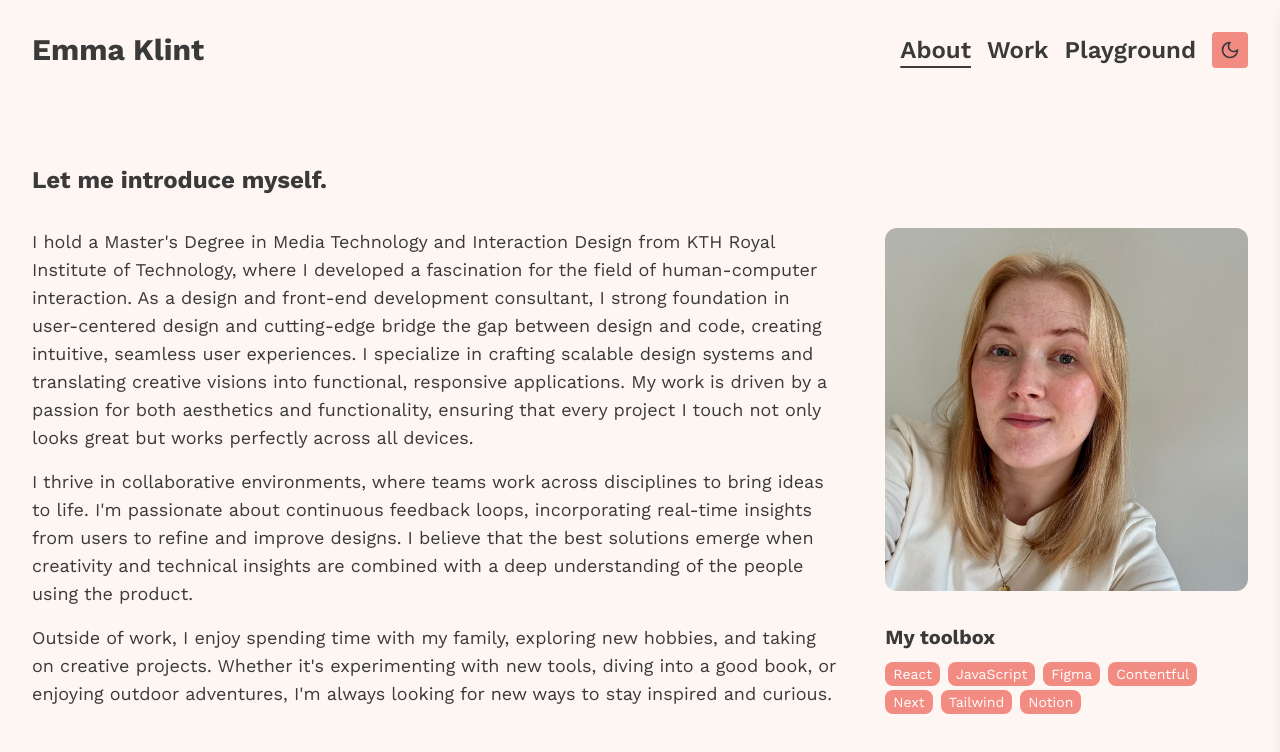
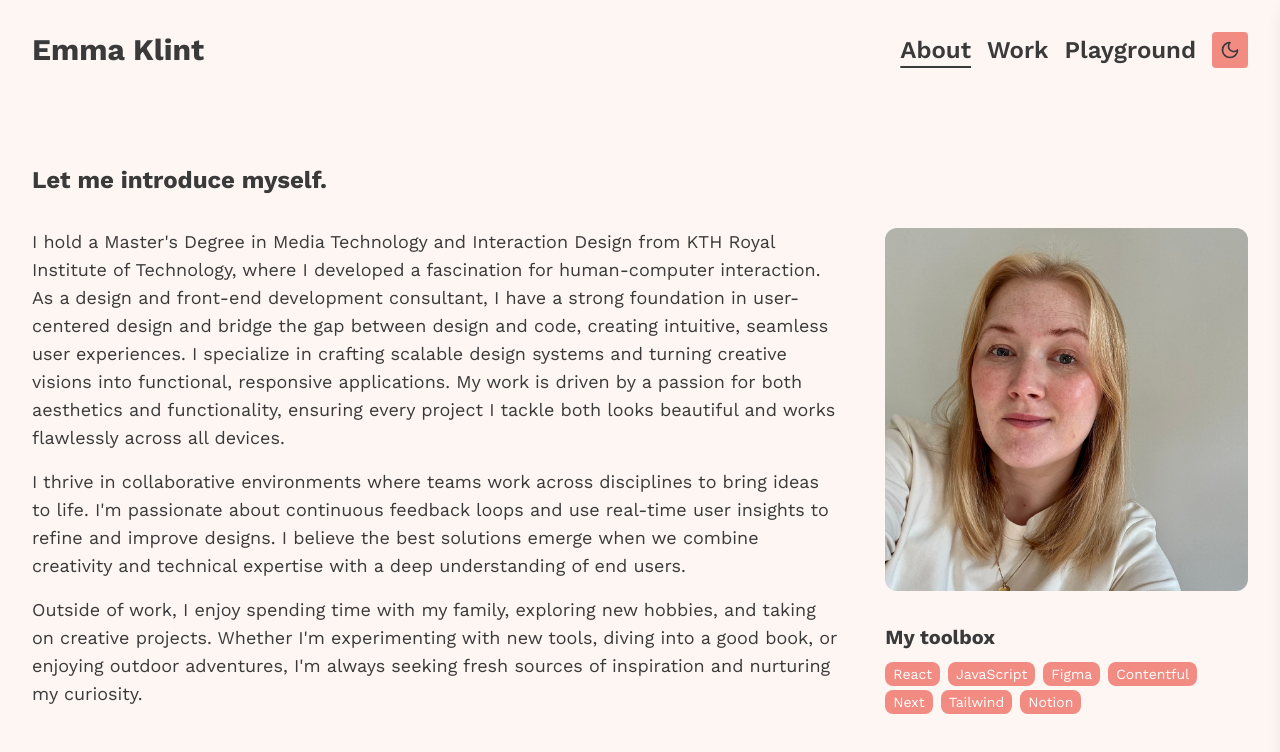
Before and after one commit to emmaklint/portfolio, a Next.js app: page /about in a window 1280 px wide. Shown: the top 752 px of the page. Built offline with nearby package versions, Linux system fonts and the light colour scheme.

Commit message:
update about text

```diff
--- a/src/app/about/page.js
+++ b/src/app/about/page.js
@@ -22,31 +22,30 @@ export default function About() {
             <p className="mb-2 md:mb-4 font-sans text-lg">
               I hold a Master&apos;s Degree in Media Technology and Interaction
               Design from KTH Royal Institute of Technology, where I developed a
-              fascination for the field of human-computer interaction. As a
-              design and front-end development consultant, I strong foundation
-              in user-centered design and cutting-edge bridge the gap between
-              design and code, creating intuitive, seamless user experiences. I
-              specialize in crafting scalable design systems and translating
-              creative visions into functional, responsive applications. My work
-              is driven by a passion for both aesthetics and functionality,
-              ensuring that every project I touch not only looks great but works
-              perfectly across all devices.
+              fascination for human-computer interaction. As a design and
+              front-end development consultant, I have a strong foundation in
+              user-centered design and bridge the gap between design and code,
+              creating intuitive, seamless user experiences. I specialize in
+              crafting scalable design systems and turning creative visions into
+              functional, responsive applications. My work is driven by a
+              passion for both aesthetics and functionality, ensuring every
+              project I tackle both looks beautiful and works flawlessly across
+              all devices.
             </p>
             <p className="mb-2 md:mb-4 font-sans text-lg">
-              I thrive in collaborative environments, where teams work across
+              I thrive in collaborative environments where teams work across
               disciplines to bring ideas to life. I&apos;m passionate about
-              continuous feedback loops, incorporating real-time insights from
-              users to refine and improve designs. I believe that the best
-              solutions emerge when creativity and technical insights are
-              combined with a deep understanding of the people using the
-              product.
+              continuous feedback loops and use real-time user insights to
+              refine and improve designs. I believe the best solutions emerge
+              when we combine creativity and technical expertise with a deep
+              understanding of end users.
             </p>
             <p className="mb-2 md:mb-4 font-sans text-lg">
               Outside of work, I enjoy spending time with my family, exploring
-              new hobbies, and taking on creative projects. Whether it&apos;s
+              new hobbies, and taking on creative projects. Whether I&apos;m
               experimenting with new tools, diving into a good book, or enjoying
-              outdoor adventures, I&apos;m always looking for new ways to stay
-              inspired and curious.
+              outdoor adventures, I&apos;m always seeking fresh sources of
+              inspiration and nurturing my curiosity.
             </p>
           </div>
           <div className="flex flex-col md:ml-8">
```
